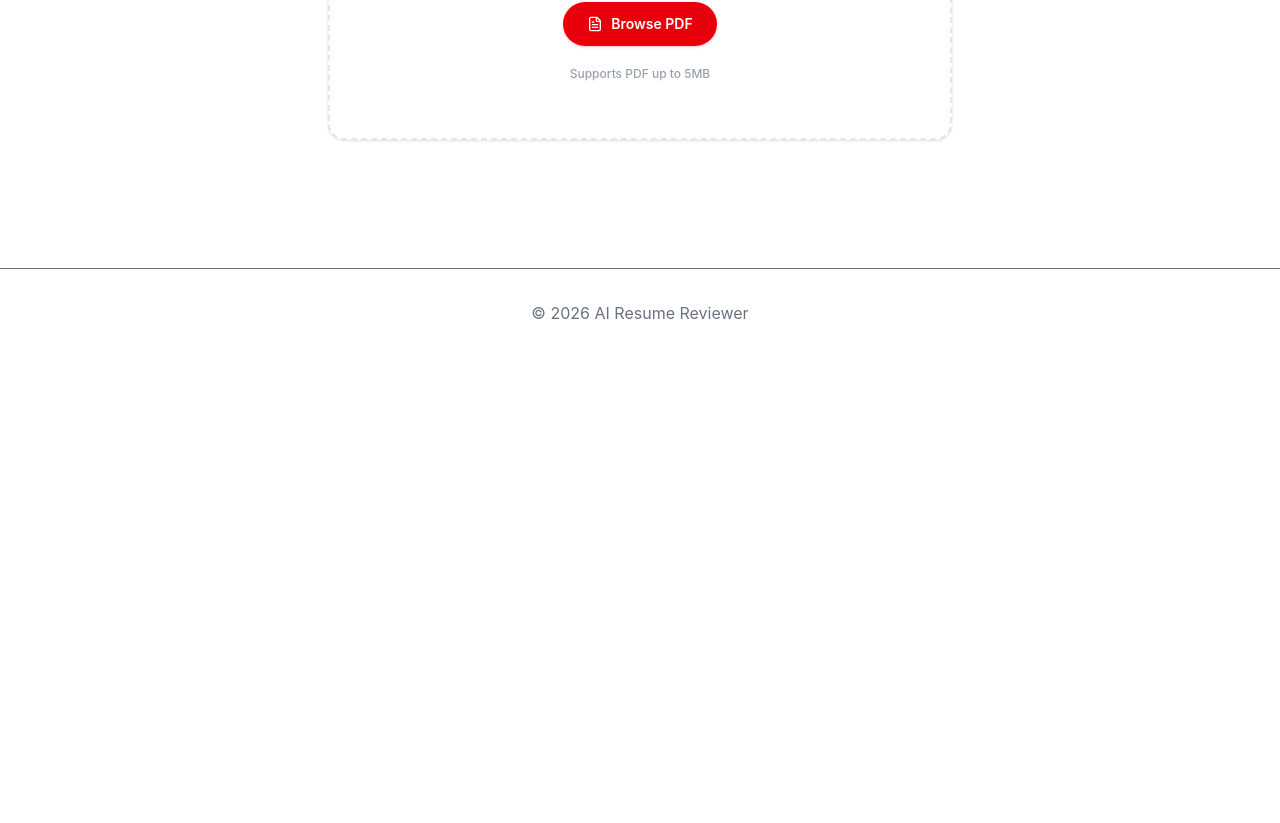
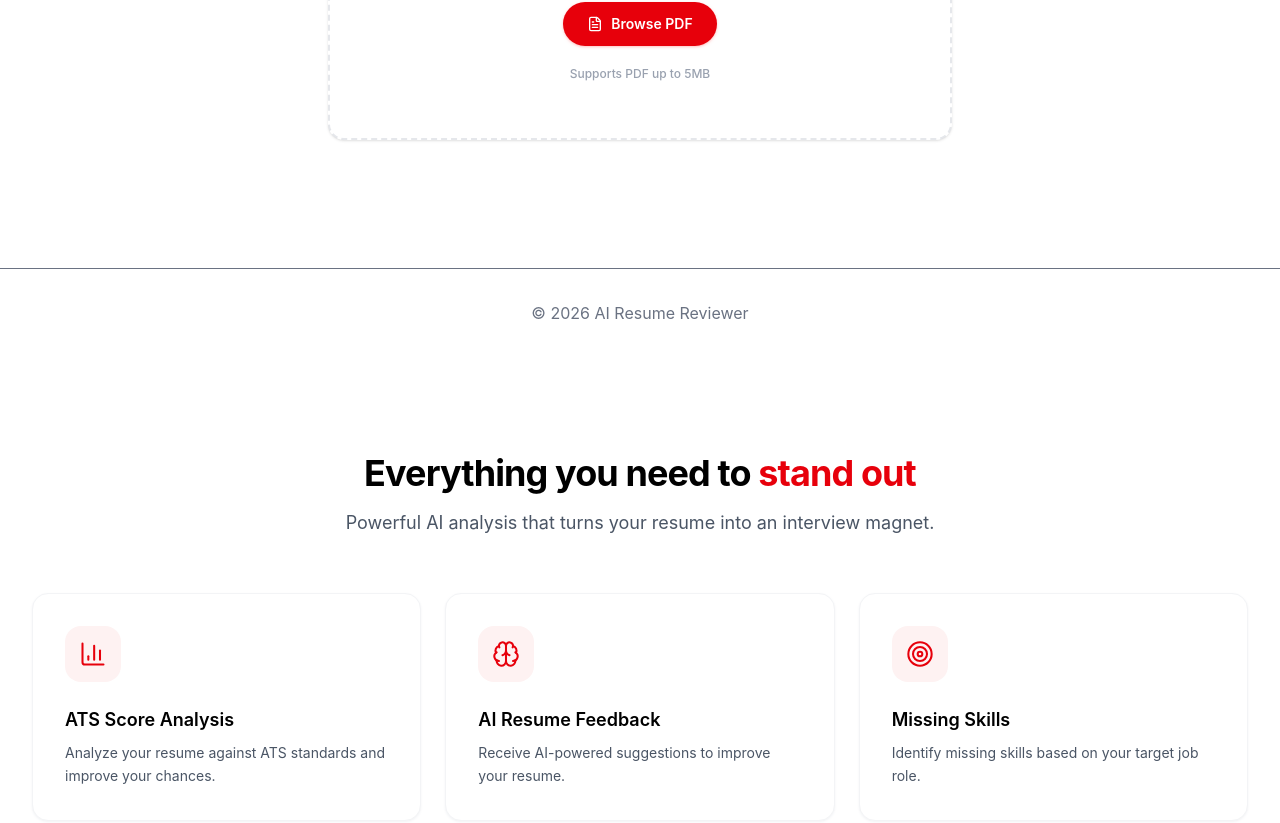
Before and after one commit to annjaliii/Resume-Reviewer, a React app in the folder frontend/: page / in a window 1280 px wide. Shown: the part 1019-1842 px from the top of the page. Before the commit the page ends 1376 px from the top, so only its background shows below. Built offline with nearby package versions, Linux system fonts and the light colour scheme; the HTML template or start-up script is replaced by a standard one.

Commit message:
feat: add feature cards section

```diff
--- /dev/null
+++ b/frontend/src/components/home/FeatureCards.jsx
@@ -0,0 +1,96 @@
+import { motion } from "framer-motion";
+import { BarChart3, Brain, Target } from "lucide-react";
+
+const FEATURES = [
+  {
+    icon: BarChart3,
+    title: "ATS Score Analysis",
+    description:
+      "Analyze your resume against ATS standards and improve your chances.",
+  },
+  {
+    icon: Brain,
+    title: "AI Resume Feedback",
+    description: "Receive AI-powered suggestions to improve your resume.",
+  },
+  {
+    icon: Target,
+    title: "Missing Skills",
+    description:
+      "Identify missing skills based on your target job role.",
+  },
+];
+
+const container = {
+  hidden: {},
+  show: {
+    transition: { staggerChildren: 0.15 },
+  },
+};
+
+const item = {
+  hidden: { opacity: 0, y: 24 },
+  show: {
+    opacity: 1,
+    y: 0,
+    transition: { duration: 0.5, ease: "easeOut" },
+  },
+};
+
+const FeatureCards = () => {
+  return (
+    <section className="mx-auto max-w-7xl px-4 py-16 sm:px-6 lg:px-8 lg:py-24">
+      <motion.div
+        initial={{ opacity: 0, y: 16 }}
+        whileInView={{ opacity: 1, y: 0 }}
+        viewport={{ once: true, amount: 0.4 }}
+        transition={{ duration: 0.5, ease: "easeOut" }}
+        className="mx-auto max-w-2xl text-center"
+      >
+        <h2 className="text-3xl font-bold tracking-tight text-black sm:text-4xl">
+          Everything you need to{" "}
+          <span className="text-red-600">stand out</span>
+        </h2>
+        <p className="mt-4 text-base text-gray-600 sm:text-lg">
+          Powerful AI analysis that turns your resume into an interview
+          magnet.
+        </p>
+      </motion.div>
+
+      <motion.div
+        variants={container}
+        initial="hidden"
+        whileInView="show"
+        viewport={{ once: true, amount: 0.2 }}
+        className="mt-14 grid grid-cols-1 gap-6 sm:grid-cols-2 lg:grid-cols-3"
+      >
+        {FEATURES.map(({ icon: Icon, title, description }) => (
+          <motion.div
+            key={title}
+            variants={item}
+            whileHover={{ y: -6 }}
+            transition={{ duration: 0.25, ease: "easeOut" }}
+            className="group relative rounded-2xl border border-gray-100 bg-white p-8 shadow-sm shadow-gray-100 transition-shadow duration-300 hover:shadow-xl hover:shadow-gray-200/70"
+          >
+            <div className="flex h-14 w-14 items-center justify-center rounded-2xl bg-red-50 transition-colors duration-300 group-hover:bg-red-600">
+              <Icon
+                className="h-7 w-7 text-red-600 transition-colors duration-300 group-hover:text-white"
+                strokeWidth={1.75}
+              />
+            </div>
+
+            <h3 className="mt-6 text-lg font-semibold text-black">{title}</h3>
+            <p className="mt-2 text-sm leading-relaxed text-gray-600">
+              {description}
+            </p>
+
+            {/* Subtle accent line on hover */}
+            <span className="absolute inset-x-8 bottom-0 h-0.5 origin-left scale-x-0 rounded-full bg-red-600 transition-transform duration-300 group-hover:scale-x-100" />
+          </motion.div>
+        ))}
+      </motion.div>
+    </section>
+  );
+};
+
+export default FeatureCards;
--- a/frontend/src/pages/Home.jsx
+++ b/frontend/src/pages/Home.jsx
@@ -1,13 +1,14 @@
 import Hero from "../components/home/Hero";
 import UploadBox from "../components/home/UploadBox";
 import Footer from "../components/layout/Footer";
-
+import FeatureCards from "../components/home/FeatureCards";
 const Home = () => {
   return (
     <main>
       <Hero />
       <UploadBox />
       <Footer />
+      <FeatureCards />
     </main>
   );
 };
```
